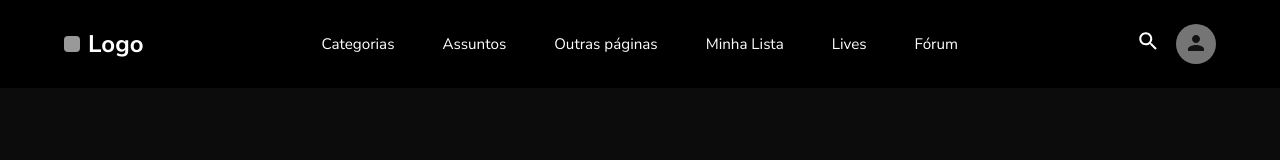
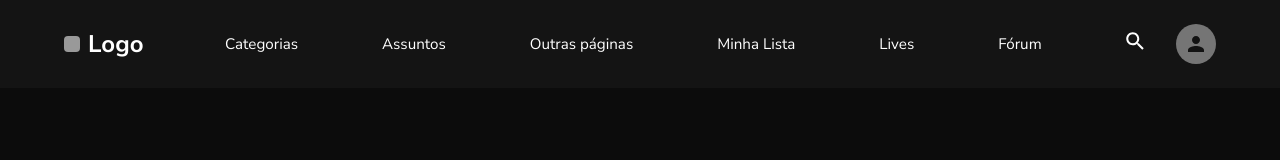
Before and after one commit to roliveirajr01/netshow, a React (Vite) app: page / in a window 1280 px wide. Shown: the top 160 px of the page. Built offline with nearby package versions, Linux system fonts and the light colour scheme; data requests are answered from the project's data file.

Commit message:
refactor: change colors in hero section

```diff
--- a/src/assets/styles/_variables.scss
+++ b/src/assets/styles/_variables.scss
@@ -1,4 +1,6 @@
 $primary-color: red;
 $black-color: #000;
 $white-color: #fff;
-$blue-color: rgba(43, 161, 218, 1)
+$blue-color: rgba(43, 161, 218, 1);
+$gray-light-color: #999;
+$gray-color: #808080;
--- a/src/components/header/header.module.scss
+++ b/src/components/header/header.module.scss
@@ -1,3 +1,6 @@
+$black-color: #141414;
+$white-color: #ffffff;
+
 .header {
   background-color: $black-color;
   color: white;
@@ -6,6 +9,11 @@
   justify-content: space-between;
   padding: 1.5rem 4rem;
   position: relative;
+  flex-wrap: wrap;
+
+  @media (max-width: 768px) {
+    padding: 1rem 2rem;
+  }
 }
 
 .logo {
@@ -14,37 +22,94 @@
   align-items: center;
   gap: 0.5rem;
   font-size: 24px;
+  cursor: pointer;
+  position: relative;
+  &::before {
+    content: '';
+    background-color: $blue-color;
+    display: block;
+    width: 0;
+    height: 3px;
+    position: absolute;
+    bottom: -3px;
+    left: 0;
+    transition: width .3s ease;
+  }
+  div {
+    width: 16px;
+    height: 16px;
+    background: $gray-light-color;
+    border-radius: 4px;
+    transition: background .3s ease;
+  }
+  &:hover {
+    div {
+      background: $blue-color;
+      transition: background .3s ease;
+    }
+    &::before {
+      width: 100%;
+      transition: width .3s ease;
+    }
+  }
 }
 
 .navToggle {
   background: none;
   border: none;
-  color: white;
-  font-size: 1.5rem;
+  color: $white-color;
+  font-size: 1.8rem;
   display: block;
   cursor: pointer;
+  z-index: 101;
+  padding: 5px;
+  width: 30px;
+  height: 30px;
+  display: flex;
+  align-items: center;
+  justify-content: center;
+  position: relative;
+
+  span {
+    position: absolute;
+  }
 }
 
 .nav {
   display: none;
-  flex-direction: column;
+  flex: 1;
+  justify-content: center;
+
+  @media (min-width: 768px) {
+    display: flex;
+  }
+}
+
+.navMobile {
+  width: 100%;
+  background-color: $black-color;
   position: absolute;
   top: 100%;
   left: 0;
   right: 0;
-  background-color: #111;
-  padding: 1rem;
   z-index: 100;
-}
+  overflow: hidden;
 
-.nav.open {
-  display: flex;
+  @media (min-width: 768px) {
+    display: none;
+  }
 }
 
 .navList {
   list-style: none;
-  padding: 0;
+  padding: 1rem;
   margin: 0;
+  display: flex;
+
+  @media (max-width: 768px) {
+    flex-direction: column;
+    padding: 2rem 1rem;
+  }
 }
 
 .navItem {
@@ -52,29 +117,60 @@
   font-size: 1rem;
   color: white;
   text-decoration: none;
+  position: relative;
+
   a {
     color: $white-color;
     text-decoration: none;
+    display: block;
+    padding: 10px 15px;
+    position: relative;
   }
-}
 
-.navItem:last-child {
-  margin-bottom: 0;
+  @media (min-width: 768px) {
+    margin: 0 1rem;
+    font-size: 0.95rem;
+
+    a {
+      padding: 5px 10px;
+    }
+  }
 }
 
 .rightIcons {
   display: flex;
   align-items: center;
-  gap: 1rem;
+  gap: 1.8rem;
+  z-index: 101;
+  * {
+    cursor: pointer
+  }
 }
 
 .avatarIcon {
   background-color: rgba(117, 117, 117, 1);
   border-radius: 50%;
   padding: 2px 5px;
+  display: flex;
+  align-items: center;
+  justify-content: center;
+  &:hover {
+    background-color: $blue-color;
+    svg {
+      path{
+        transition: fill .3s ease;
+        fill: $white-color;
+      }
+    }
+  }
+
   svg {
     position: relative;
-    top: 2px;
+    transition: fill .3s ease;
+  }
+
+  @media (min-width: 768px) {
+    padding: 8px 8px;
   }
 }
 
@@ -83,30 +179,31 @@
     display: none;
   }
 
-  .nav {
-    position: static;
-    display: flex !important;
-    flex-direction: row;
-    background: none;
-    padding: 0;
-    gap: 1.5rem;
-  }
-
   .navList {
     display: flex;
-    gap: 3rem;
+    gap: 2rem;
+    padding: 0;
   }
 
   .navItem {
-    margin: 0;
-    font-size: 0.95rem;
-    a {
-      color: $white-color;
-      text-decoration: none;
+    position: relative;
+    &::before {
+      content: '';
+      background-color: $blue-color;
+      display: block;
+      width: 0;
+      height: 3px;
+      position: absolute;
+      bottom: 0;
+      left: 0;
+      transition: width .3s ease;
+    }
+
+    &:hover {
+      &::before {
+        width: 100%;
+        transition: width .3s ease;
+      }
     }
   }
-
-  .avatarIcon {
-    padding: 5px 8px;
-  }
 }
--- a/src/components/header/header.tsx
+++ b/src/components/header/header.tsx
@@ -1,72 +1,126 @@
 import styles from './header.module.scss';
-import { useState } from 'react';
-import { motion } from 'framer-motion';
+import { useState, useEffect } from 'react';
+import { motion, AnimatePresence } from 'framer-motion';
 import { SearchIcon, AvatarIcon } from '@icons';
-import { navVariants } from '@helpers';
-
-const menuItems = [
-  { label: 'Categorias', href: '#' },
-  { label: 'Assuntos', href: '#' },
-  { label: 'Outras páginas', href: '#' },
-  { label: 'Minha Lista', href: '#' },
-  { label: 'Lives', href: '#' },
-  { label: 'Fórum', href: '#' },
-];
+import { desktopItemVariants, mobileItemVariants, mobileMenuVariants } from '@helpers';
+import { useNavigate } from 'react-router-dom';
+import { menuItems } from './menu-items';
 
 const Header = () => {
   const [navOpen, setNavOpen] = useState(false);
+  const [isMobile, setIsMobile] = useState(false);
+  const navigate = useNavigate()
+
+  useEffect(() => {
+    const checkMobile = () => setIsMobile(window.innerWidth < 768);
+    checkMobile();
+    window.addEventListener('resize', checkMobile);
+    return () => window.removeEventListener('resize', checkMobile);
+  }, []);
 
   return (
     <header className={styles.header}>
       <button
         className={styles.navToggle}
         onClick={() => setNavOpen(!navOpen)}
-        aria-label="Toggle navigation menu"
+        aria-label={navOpen ? "Fechar menu" : "Abrir menu"}
       >
-        &#9776;
+        <AnimatePresence mode="wait">
+          {navOpen ? (
+            <motion.span
+              key="close"
+              initial={{ rotate: 0, opacity: 0 }}
+              animate={{ rotate: 90, opacity: 1 }}
+              exit={{ rotate: 0, opacity: 0 }}
+              transition={{ duration: 0.2 }}
+            >
+              ✕
+            </motion.span>
+          ) : (
+            <motion.span
+              key="menu"
+              initial={{ scale: 0.8, opacity: 0 }}
+              animate={{ scale: 1, opacity: 1 }}
+              exit={{ scale: 0.8, opacity: 0 }}
+              transition={{ duration: 0.2 }}
+            >
+              ☰
+            </motion.span>
+          )}
+        </AnimatePresence>
       </button>
 
-      <div className={styles.logo}>
-        <div
-          style={{
-            width: 16,
-            height: 16,
-            background: '#999',
-            borderRadius: 4,
-          }}
-        />
+      <div className={styles.logo} onClick={() => navigate('/')}>
+        <div />
         <span>Logo</span>
       </div>
 
-      <motion.nav
-        className={`${styles.nav} ${navOpen ? styles.open : ''}`}
+      {!isMobile && (
+        <nav className={styles.nav}>
+          <ul className={styles.navList}>
+            {menuItems.map((item, index) => (
+              <motion.li
+                key={item.label}
+                className={styles.navItem}
+                custom={index}
+                variants={desktopItemVariants}
                 initial="hidden"
                 animate="visible"
-        variants={navVariants(-20)}
+                whileHover="hover"
               >
-        <ul className={styles.navList}>
+                <a href={item.href}>
+                  {item.label}
+                  <motion.div
+                    className={styles.underline}
+                    initial={{ width: 0 }}
+                    whileHover={{ width: "100%" }}
+                  />
+                </a>
+              </motion.li>
+            ))}
+          </ul>
+        </nav>
+      )}
+
+      {isMobile && (
+        <AnimatePresence>
+          {navOpen && (
+            <motion.nav
+              className={styles.navMobile}
+              initial="hidden"
+              animate="visible"
+              exit="hidden"
+              variants={mobileMenuVariants}
+            >
+              <motion.ul className={styles.navList}>
                 {menuItems.map((item) => (
                   <motion.li
                     key={item.label}
                     className={styles.navItem}
-              variants={navVariants(-10)}
+                    variants={mobileItemVariants}
                   >
                     <a href={item.href}>{item.label}</a>
                   </motion.li>
                 ))}
-        </ul>
+              </motion.ul>
             </motion.nav>
+          )}
+        </AnimatePresence>
+      )}
 
       <div className={styles.rightIcons}>
-        <span>
+        <motion.span whileHover={{ scale: 1.1 }}>
           <SearchIcon />
-        </span>
-        <span className={styles.avatarIcon}>
+        </motion.span>
+        <motion.span
+          className={styles.avatarIcon}
+          whileHover={{ scale: 1.1 }}
+        >
           <AvatarIcon />
-        </span>
+        </motion.span>
       </div>
     </header>
   );
 }
 
-export default Header
+export default Header;
--- /dev/null
+++ b/src/components/header/menu-items.ts
@@ -0,0 +1,8 @@
+export const menuItems = [
+  { label: 'Categorias', href: '#' },
+  { label: 'Assuntos', href: '#' },
+  { label: 'Outras páginas', href: '#' },
+  { label: 'Minha Lista', href: '#' },
+  { label: 'Lives', href: '#' },
+  { label: 'Fórum', href: '#' },
+];
--- a/src/components/hero-section/hero-section.module.scss
+++ b/src/components/hero-section/hero-section.module.scss
@@ -20,13 +20,13 @@
   }
 
   :global(.swiper-pagination-bullet) {
-    background: #888;
+    background: $gray-color;
     opacity: 1;
   }
 
   :global(.swiper-pagination-bullet-active) {
     background: #fff;
-    background: linear-gradient(to left, gray 50%, #fff 50%);
+    background: linear-gradient(to left, $gray-color 50%, $white-color 50%);
     background-size: 200% 100%;
     background-position: right;
     border-radius: 3px;
--- a/src/helpers/animations.ts
+++ b/src/helpers/animations.ts
@@ -1,16 +1,37 @@
 
-const navVariants = (distance: number) => ({
+export const mobileMenuVariants = {
   hidden: {
     opacity: 0,
-    y: distance
+    height: 0,
+    transition: {
+      staggerChildren: 0.05,
+      staggerDirection: -1,
+      when: "afterChildren"
+    }
   },
   visible: {
     opacity: 1,
+    height: "auto",
+    transition: {
+      staggerChildren: 0.1,
+      when: "beforeChildren"
+    }
+  }
+};
+
+export const mobileItemVariants = {
+  hidden: { opacity: 0, x: -20 },
+  visible: { opacity: 1, x: 0 }
+};
+
+export const desktopItemVariants = {
+  hidden: { opacity: 0, y: -10 },
+  visible: (index: number) => ({
+    opacity: 1,
     y: 0,
     transition: {
-      staggerChildren: 0.1,
-    },
-  },
-});
-
-export default navVariants
+      delay: index * 0.1,
+      duration: 0.3
+    }
+  }),
+};
--- a/src/helpers/index.ts
+++ b/src/helpers/index.ts
@@ -1,4 +1,4 @@
-export {default as navVariants} from './animations'
+export {mobileMenuVariants, mobileItemVariants, desktopItemVariants} from './animations'
 export {default as formatTime} from './format-time'
 export {default as CATEGORY_MAPPINGS} from './category-mapping'
 export {default as slugify} from './slugify'
```
Lines whose indentation alone changed are shown as unchanged.
